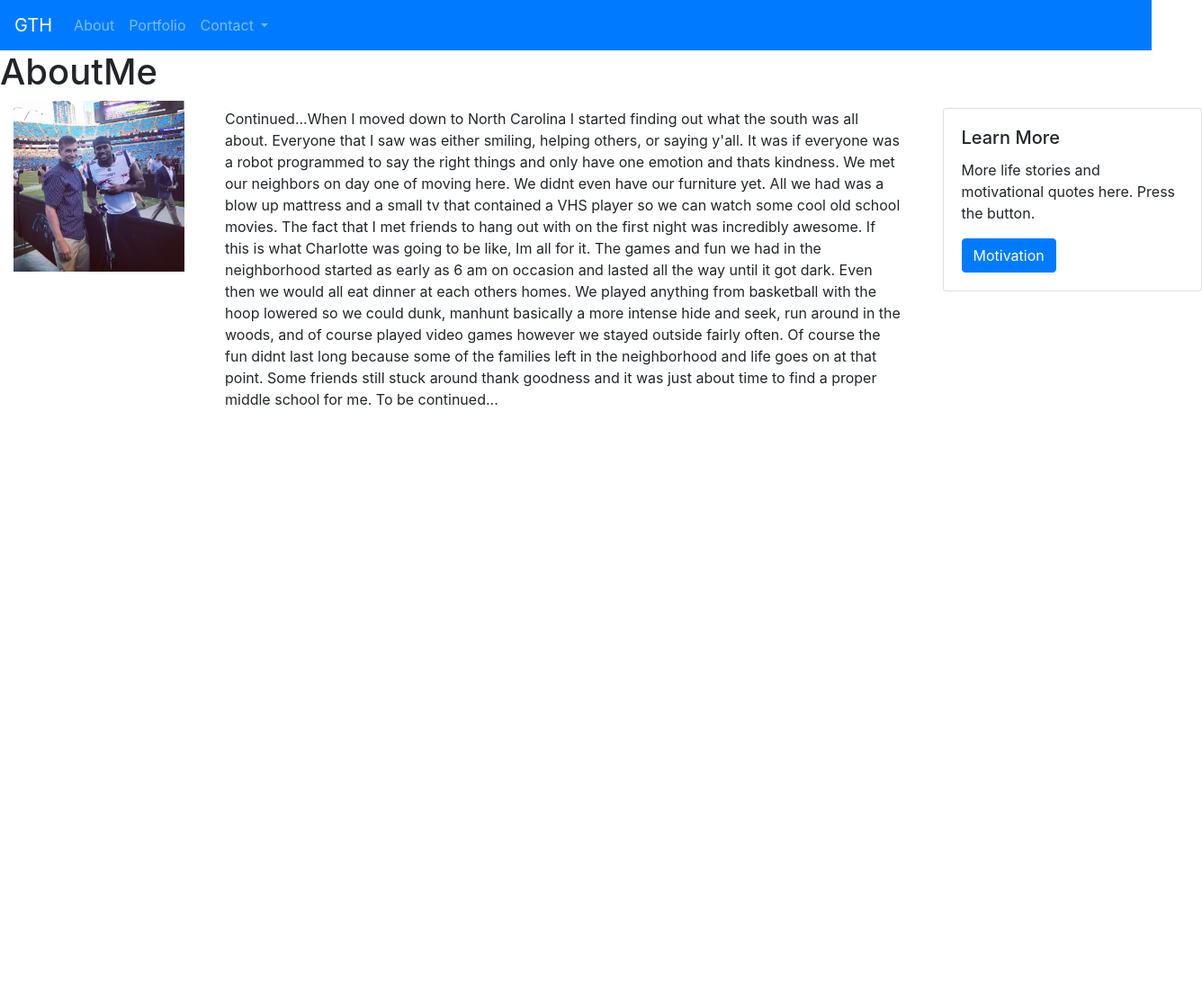
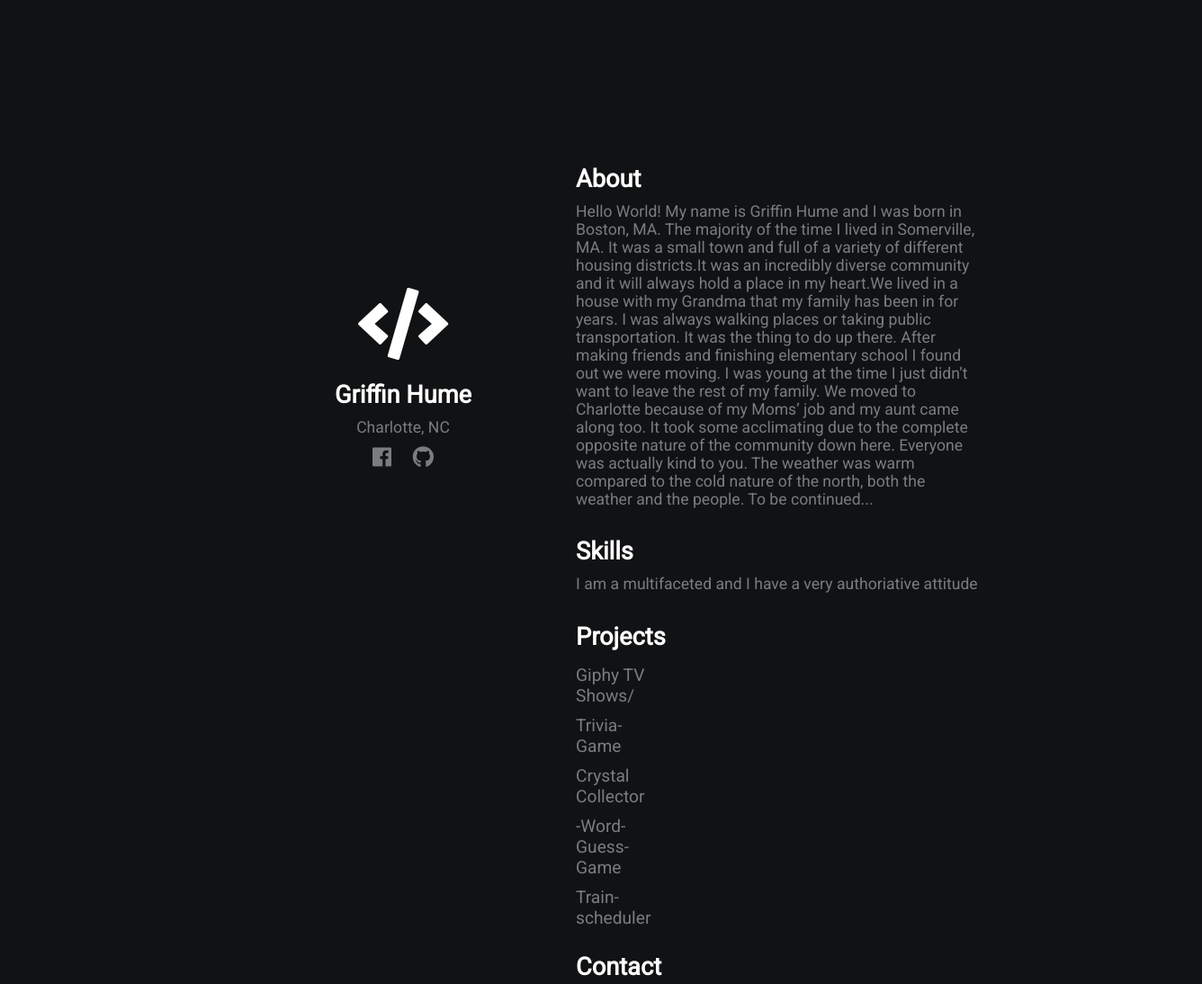
Before and after one commit to griffinth/griffinth.github.io, a plain HTML site: page index.html in a window 1280 px wide. Shown: the top 1094 px of the page at 90% size, 1336 px wide, since content can reach past the window. Before the commit the page ends 800 px from the top, so only its background shows below. Drawn offline with nearby package versions, Linux system fonts and the light colour scheme.

Commit message:
fulloverhaulofportfolio

```diff
--- a/index.html
+++ b/index.html
@@ -1,83 +1,36 @@
 <!DOCTYPE html>
-<html>
-
+<html lang="en">
 <head>
     <meta charset="UTF-8">
-    <title>Website</title>
-<link rel="stylesheet" href="https://maxcdn.bootstrapcdn.com/bootstrap/4.0.0/css/bootstrap.min.css">
-
-
-
-
-
-    </head>
-
+    <meta name="viewport" content="width=device-width, initial-scale=1.0">
+    <meta http-equiv="X-UA-Compatible" content="ie=edge">
+    <link rel="stylesheet" href="https://use.fontawesome.com/releases/v5.4.1/css/all.css" integrity="sha384-5sAR7xN1Nv6T6+dT2mhtzEpVJvfS3NScPQTrOxhwjIuvcA67KV2R5Jz6kr4abQsz" crossorigin="anonymous">
+    <link rel="stylesheet" href="style.css">
+    <title>Griffin Hume Portfolio</title>
+</head>
 <body>
-
-  <nav class="navbar navbar-expand-lg navbar-dark bg-primary">
-                <a class="navbar-brand" href="#">GTH</a>
-                <button class="navbar-toggler" data-toggle="collapse" data-target="#navbarSupportedContent" aria-controls="navbarSupportedContent" aria-expanded="false" aria-label="Toggle navigation">
-                  <span class="navbar-toggler-icon"></span>
-                </button>
-
-                <div class="collapse navbar-collapse" id="navbarSupportedContent">
-                  <ul class="navbar-nav mr-auto">
-                    <li class="nav-item active">
-                    </li>
-                    <li class="nav-item">
-                      <a class="nav-link" href="index.html">About</a>
-                    </li>
-                    <li class="nav-item dropdown">
-                        <a class="nav-link" href="portfolio.html">Portfolio<span class="sr-only">(current)</span></a>
-                    </li>
-                      <a class="nav-link dropdown-toggle" href="contact.html" id="navbarDropdown" role="button" data-toggle="dropdown" aria-haspopup="true" aria-expanded="false">
-                        Contact
-                      </a>
-                      <div class="dropdown-menu" aria-labelledby="navbarDropdown">
-                        <a class="dropdown-item" href="#">About</a>
-                        <a class="dropdown-item" href="#">Portfolio</a>
-                        <div class="dropdown-divider"></div>
-                        <a class="dropdown-item" href="#">Contact</a>
-                        <nav>
-
-                        </nav>
-                      </div>
-
-        </nav>
-        <h1> AboutMe </h1>
-
-        <p>  <img style="padding: 0 15px; float: left;" src="Bootstrap-Portfolio/images/image.png.jpg" height="190" width="220">
-
-
-                <div class="container">
-                    <div class="row">
-                        <div class="col-lg-10">
-                                <div class="container">
-                                       Continued...When I moved down to North Carolina I started finding out what the south was all about. Everyone that I saw was either smiling, helping others, or saying y'all.
-                                       It was if everyone was a robot programmed to say the right things and only have one emotion and thats kindness. We met our neighbors on day one of moving here. We didnt even have our furniture yet.
-                                       All we had was a blow up mattress and a small tv that contained a VHS player so we can watch some cool old school movies.
-                                       The fact that I met friends to hang out with on the first night was incredibly awesome. If this is what Charlotte was going to be like, Im all for it.
-                                       The games and fun we had in the neighborhood started as early as 6 am on occasion and lasted all the way until it got dark. Even then
-                                       we would all eat dinner at each others homes. We played anything from basketball with the hoop lowered so we could dunk, manhunt basically a more intense
-                                       hide and seek, run around in the woods, and of course played video games however we stayed outside fairly often. Of course the fun didnt last long
-                                       because some of the families left in the neighborhood and life goes on at that point. Some friends still stuck around thank goodness and it was just about time
-                                       to find a proper middle school for me. To be continued...
-
-                                                </div>
-
-
-                        </div>
-                        <div class="col-lg-2">
-                                <div class="card" style="width: 18rem;">
-                                        <div class="card-body">
-                                          <h5 class="card-title">Learn More</h5>
-                                          <p class="card-text">More life stories and motivational quotes here. Press the button.</p>
-                                          <a href="#" class="btn btn-primary">Motivation</a>
-                                        </div>
-                                      </div>
-                                   </div>
-                             </div>
-                </div>
-
-    </body>
+    <div class="grid-2">
+        <div class="section-1">
+            <i class="fas fa-code fa-5x white"></i>
+            <h2>Griffin Hume</h2>
+            <p>Charlotte, NC </p>
+            <a href="https://www.facebook.com/Griffin.Hume"><i class="fab fa-facebook"></i></a>
+            <a href="https://github.com/griffinth?tab=repositories"><i class="fab fa-github"></i></a>
+        </div>
+        <div class="section-2">
+            <h2>About</h2>
+            <p> Hello World! My name is Griffin Hume and I was born in Boston, MA. The majority of the time I lived in Somerville, MA. It was a small town and full of a variety of different housing districts.It was an incredibly diverse community and it will always hold a place in my heart.We lived in a house with my Grandma that my family has been in for years. I was always walking places or taking public transportation. It was the thing to do up there. After making friends and finishing elementary school I found out we were moving. I was young at the time I just didn’t want to leave the rest of my family. We moved to Charlotte because of my Moms’ job and my aunt came along too. It took some acclimating due to the complete opposite nature of the community down here. Everyone was actually kind to you. The weather was warm compared to the cold nature of the north, both the weather and the people. To be continued...</p>
+            <h2>Skills</h2>
+            <p>I am a multifaceted and I have a very authoriative attitude</p>
+            <h2>Projects</h2>
+            <a href="https://griffinth.github.io/Giphy/">Giphy TV Shows/</a>
+            <a href=" https://griffinth.github.io/Trivia-Game/">Trivia-Game</a>
+            <a href=" https://griffinth.github.io/unit-4-game/">Crystal Collector</a>
+            <a href=" https://griffinth.github.io/-Word-Guess-Game/">-Word-Guess-Game</a>
+            <a href=" https://griffinth.github.io/Train-scheduler/">Train-scheduler</a>
+            <h2>Contact</h2>
+            <p>griffin@hprea.com</p>
+        </div>
+    </div>
+</body>
 </html>
--- /dev/null
+++ b/style.css
@@ -0,0 +1,105 @@
+/* global */
+@import url('https://fonts.googleapis.com/css?family=Roboto');
+
+.grid-2{
+    display: grid;
+    grid-template-columns: repeat(2,1fr);
+}
+
+body{
+    margin: 0;
+    padding: 0;
+    font-family: 'Roboto', sans-serif;
+    background-color: #101214;
+    color: #7A7C80;
+
+}
+
+h2,.white{
+    color: #fff;
+}
+
+a{
+    color: #7A7C80;
+    text-decoration: none;
+}
+/* section 1 */
+.section-1{
+    padding-top: 40vh;
+    padding-left: 20vw;
+    text-align: center;
+}
+
+.section-1 p{
+    font-size: 1.1rem;
+    padding-bottom: 10px;
+    margin:0;
+}
+
+.section-1 h2{
+    font-size: 1.7rem;
+    margin-bottom: 10px;
+}
+
+.section-1 a{
+    font-size: 1.5rem;
+    padding: 10px;
+}
+/* section 2 */
+.section-2{
+    padding-top: 20vh;
+    width: 70%;
+}
+
+.section-2 h2{
+    font-size: 1.7rem;
+    margin-bottom: 10px;
+}
+
+.section-2 p{
+    font-size: 1.1rem;
+    padding-bottom: 10px;
+    margin:0;
+}
+
+.section-2 a{
+    display: block;
+    padding: 5px;
+    font-size: 1.2rem;
+    padding-left: 0;
+    width: 100px;
+}
+/* animations / utilities */
+.section-2 a:hover{
+    font-size: 1.3rem;
+    color: #fff;
+    cursor: pointer;
+    transition: 0.2s;
+}
+
+.section-1 a:hover{
+    color: #fff;
+    cursor: pointer;
+    transition: 0.3s;
+}
+
+.white:hover{
+    position: relative;
+    padding-left: 10px;
+}
+
+/* media queres */
+@media(max-width:780px){
+    .grid-2{
+        grid-template-columns: 1fr;
+    }
+    .section-1{
+        padding:0;
+        padding-top: 5rem;
+    }
+    .section-2{
+        padding: 0;
+        padding-left: 1.5rem;
+        padding-top: 2rem;
+    }
+}
```
Also changed, not shown: contact.html (deleted, +0 -118 lines), portfolio.html (deleted, +0 -119 lines).
